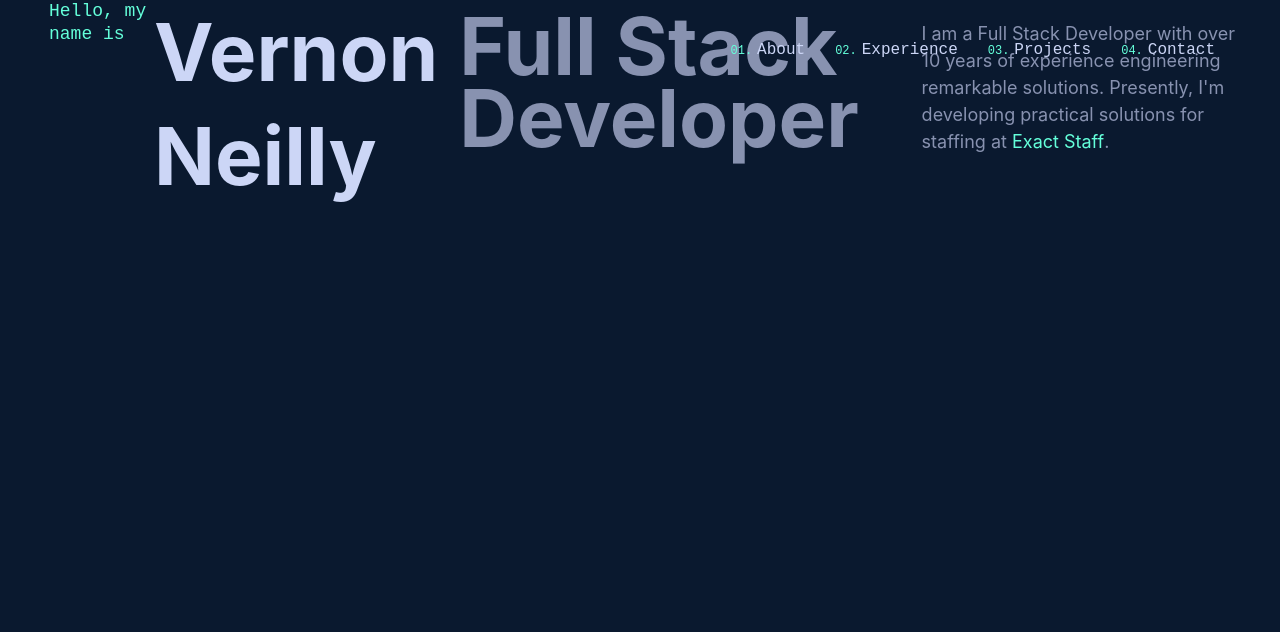
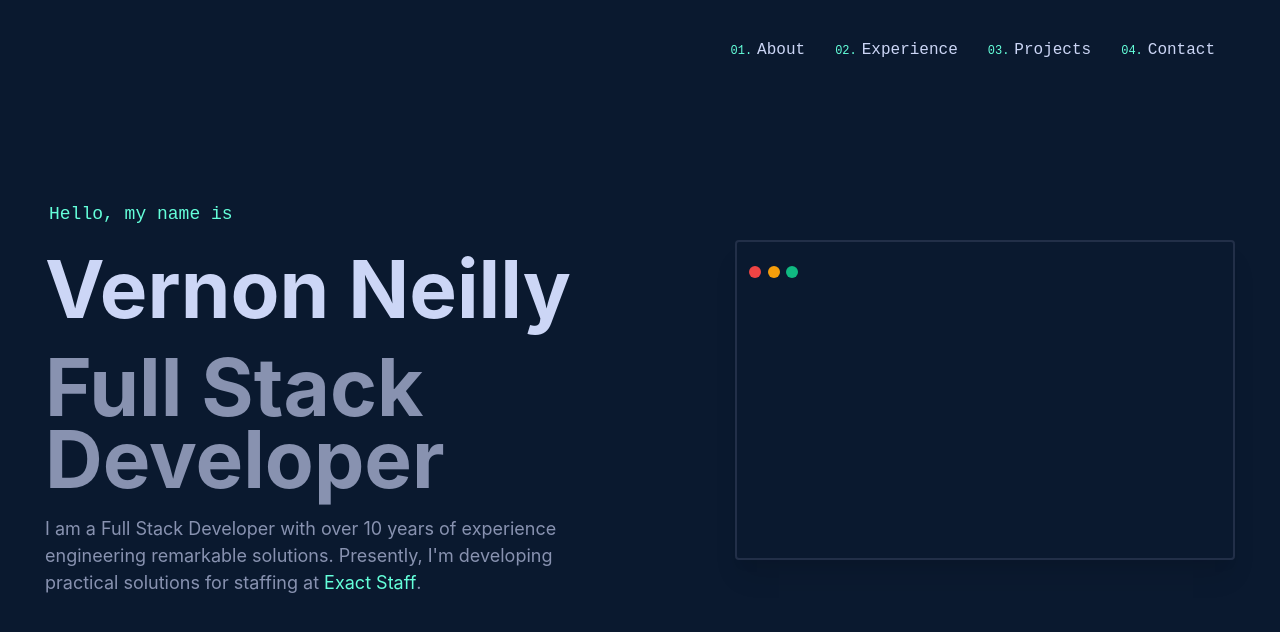
Before and after one commit to neillydev/v2, a Next.js app: page / in a window 1280 px wide. Shown: the top 632 px of the page. Built offline with nearby package versions, Linux system fonts and the light colour scheme.

Commit message:
create CodeEditor component

```diff
--- /dev/null
+++ b/src/components/CodeEditor.tsx
@@ -0,0 +1,19 @@
+import React from 'react';
+
+import styles from '../../styles/CodeEditor.module.css';
+
+const CodeEditor = () => {
+  return (
+    <div className={styles.codeContainer}>
+        <div className={styles.codeHeader}>
+            <div className={styles.mockControls}>
+                <span className={`${styles.mockWindowControl} ${styles.mockControlClose}`} />
+                <span className={`${styles.mockWindowControl} ${styles.mockControlMin}`} />
+                <span className={`${styles.mockWindowControl} ${styles.mockControlMax}`} />
+            </div>
+        </div>
+    </div>
+  )
+}
+
+export default CodeEditor
--- a/src/components/Hero.tsx
+++ b/src/components/Hero.tsx
@@ -1,10 +1,19 @@
 import React from 'react';
 
 import styles from '../../styles/Hero.module.css';
+import CodeEditor from './CodeEditor';
 
 const Hero = () => {
   return (
+    /*
+    Main part introducing myself on the left side, with the right side having a dark-mode code editor explaining either my languages, experience, or the intro itself in the
+    code editor.
+
+    Below it should be the hoverable, interactive buttons for my social medias (linkedin, github, etc)
+
+    When you scroll down, it should fade in on the bottom left corner*/
     <section className={styles.heroSection}>
+      <div className={styles.heroSectionContainer}>
         <div className={styles.heroItem} style={{ transitionDelay: '100ms' }}>
           <h1 className={styles.heroIntro}>
             Hello, my name is
@@ -24,11 +33,13 @@ const Hero = () => {
           <p>
             I am a Full Stack Developer with over 10 years of experience engineering remarkable solutions. Presently, I'm developing practical solutions for staffing at&nbsp;
             <a href="https://exactstaff.com" target="_blank" rel="noreferrer">
-               Exact Staff
+              Exact Staff
             </a>
             .
           </p>
         </div>
+      </div>
+      <CodeEditor />
     </section>
   )
 };
--- /dev/null
+++ b/styles/CodeEditor.module.css
@@ -0,0 +1,46 @@
+.codeContainer {
+    display: flex;
+    align-self: center;
+    /* width: 65rem; */
+    width: 36rem;
+    height: 20rem;
+    /* margin-right: 10%; */
+    /* margin-bottom: 5rem; */
+    border-radius: 0.25rem;
+    border-width: 2px;
+    border-style: solid;
+    border-color: #222f48;
+    --tw-shadow: 0 20px 25px -5px rgba(0, 0, 0, 0.1), 0 10px 10px -5px rgba(0, 0, 0, 0.04);
+    box-shadow: var(--tw-ring-offset-shadow, 0 0 #0000), var(--tw-ring-shadow, 0 0 #0000), var(--tw-shadow);
+}
+
+.codeHeader {
+    display: flex;
+}
+
+.mockControls {
+    display: flex;
+    width: 15rem;
+    height: 3.5rem;
+    margin-left: .35rem;
+}
+
+.mockWindowControl {
+    width: .75rem;
+    height: .75rem;
+    margin-top: 1.5rem;
+    margin-left: .4rem;
+    border-radius: 0.75rem;
+}
+
+.mockControlClose {
+    background-color: rgba(239, 68, 68, 1);;
+}
+
+.mockControlMin {
+    background-color: rgba(245, 158, 11, 1);;
+}
+
+.mockControlMax {
+    background-color: rgba(16, 185, 129, 1);;
+}
```
